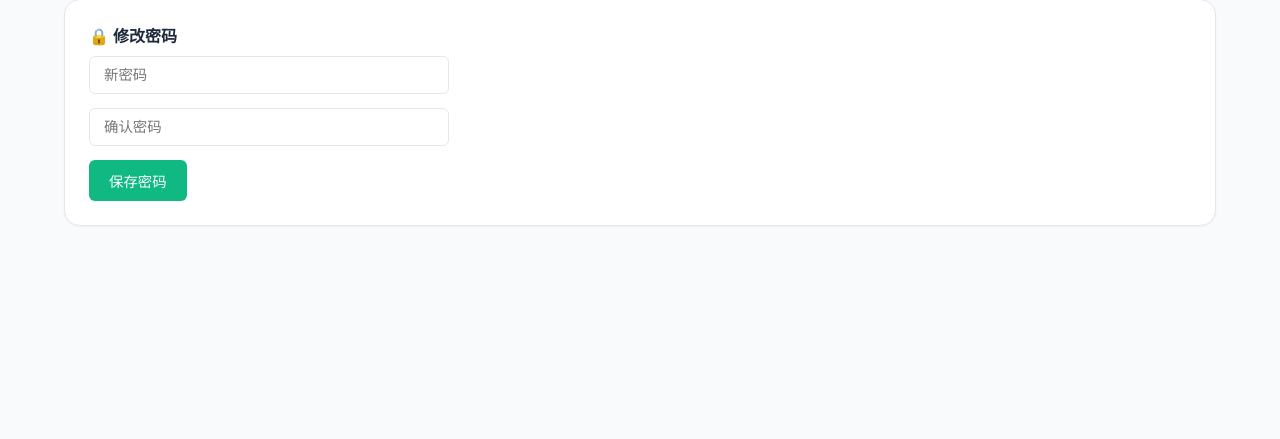
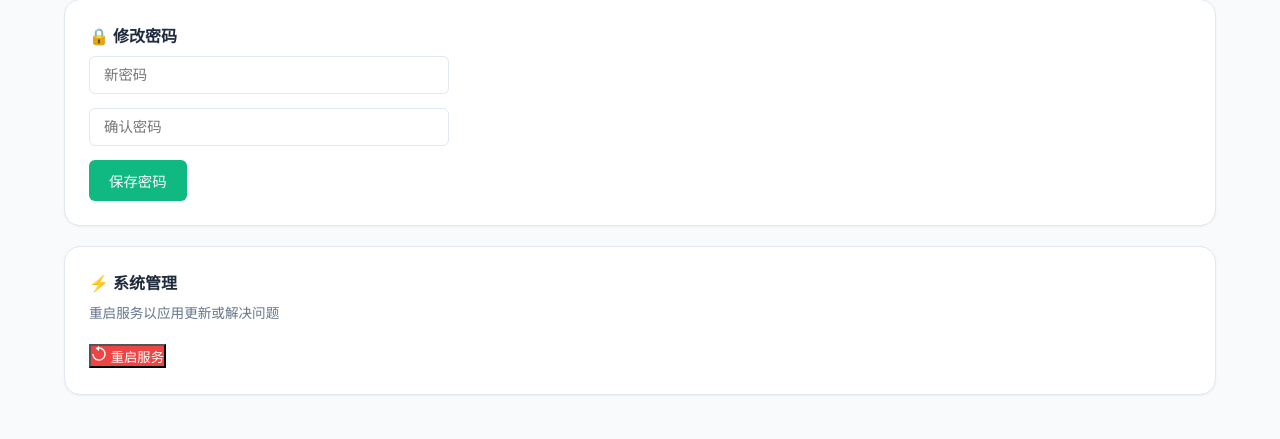
Before and after one commit to itshen/paper_reader, a FastAPI app: template templates/admin.html in a window 1280 px wide. Shown: the part 796-1235 px from the top of the page. Before the commit the page ends 1022 px from the top, so only its background shows below. Run offline with FastAPI, Linux system fonts and the light colour scheme; the template is opened without the code that fills it, so the values that code supplies are empty; data comes from the database, SQL or seed files in the repository; parts of the project's set-up code (start-up, migrations or seed data) failed here and were passed over.

Commit message:
feat: 管理后台添加重启服务功能
Co-authored-by: Cursor <cursoragent@cursor.com>

```diff
--- a/server.py
+++ b/server.py
@@ -839,6 +839,29 @@ def run_server():
 
     # ==================== Token 管理 API ====================
 
+    @app.post("/api/system/restart")
+    async def restart_system(request: Request):
+        """重启服务"""
+        if not check_auth(request):
+            return JSONResponse({"success": False, "error": "未登录"})
+
+        try:
+            import os
+            import signal
+
+            # 延迟重启，给客户端返回响应的时间
+            def delayed_restart():
+                import time
+                time.sleep(1)
+                os.kill(os.getpid(), signal.SIGTERM)
+
+            import threading
+            threading.Thread(target=delayed_restart, daemon=True).start()
+
+            return JSONResponse({"success": True, "message": "服务正在重启"})
+        except Exception as e:
+            return JSONResponse({"success": False, "error": str(e)})
+
     @app.get("/api/tokens")
     async def list_tokens(request: Request):
         """列出所有 Token"""
--- a/templates/admin.html
+++ b/templates/admin.html
@@ -386,6 +386,18 @@
                 <button type="submit" class="btn-save">保存密码</button>
             </form>
         </div>
+
+        <!-- 系统管理 -->
+        <div class="admin-section">
+            <h2>⚡ 系统管理</h2>
+            <p class="section-desc">重启服务以应用更新或解决问题</p>
+            <button class="btn-danger" onclick="restartServer()">
+                <svg xmlns="http://www.w3.org/2000/svg" width="16" height="16" viewBox="0 0 24 24" fill="currentColor">
+                    <path d="M12 2C17.5228 2 22 6.47715 22 12C22 17.5228 17.5228 22 12 22C6.47715 22 2 17.5228 2 12H4C4 16.4183 7.58172 20 12 20C16.4183 20 20 16.4183 20 12C20 7.58172 16.4183 4 12 4V8L7 3.5L12 0V2Z"/>
+                </svg>
+                重启服务
+            </button>
+        </div>
     </div>
 
     <script>
@@ -556,6 +568,30 @@
             window.location.href = '/login';
         }
 
+        // 重启服务器
+        async function restartServer() {
+            if (!confirm('确定要重启服务吗？服务将短暂不可用（约 3-5 秒）。')) {
+                return;
+            }
+
+            try {
+                showMessage('正在重启服务...', 'info');
+                const response = await fetch('/api/system/restart', { method: 'POST' });
+                const data = await response.json();
+
+                if (data.success) {
+                    showMessage('服务正在重启，3 秒后刷新页面...', 'success');
+                    setTimeout(() => {
+                        window.location.reload();
+                    }, 3000);
+                } else {
+                    showMessage(data.error || '重启失败', 'error');
+                }
+            } catch (error) {
+                showMessage('重启请求失败: ' + error.message, 'error');
+            }
+        }
+
         // 显示消息
         function showMessage(text, type) {
             const msg = document.getElementById('message');
```
Also changed, not shown: 1 other file.
